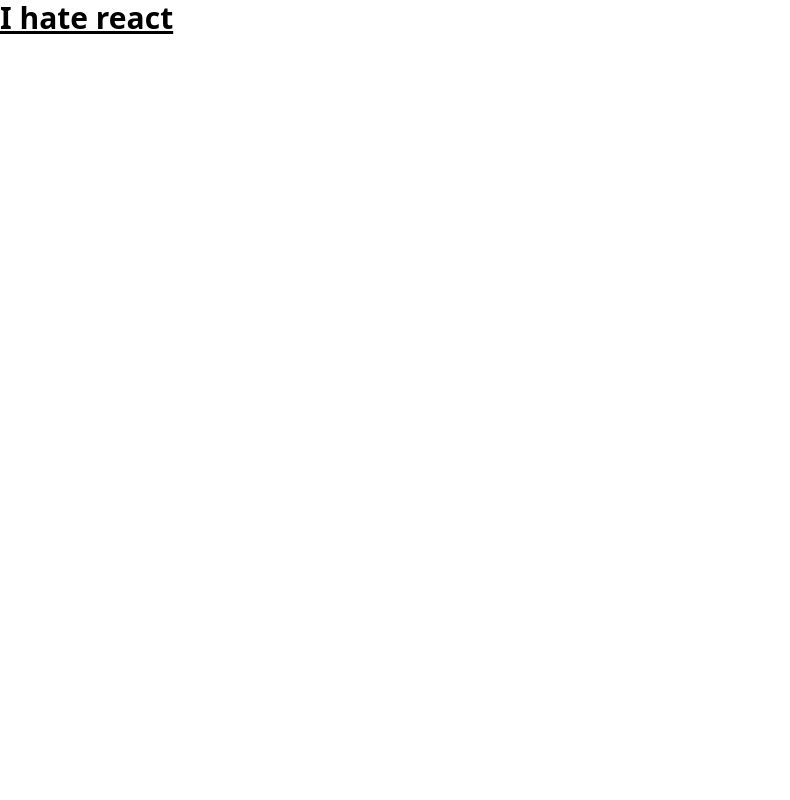
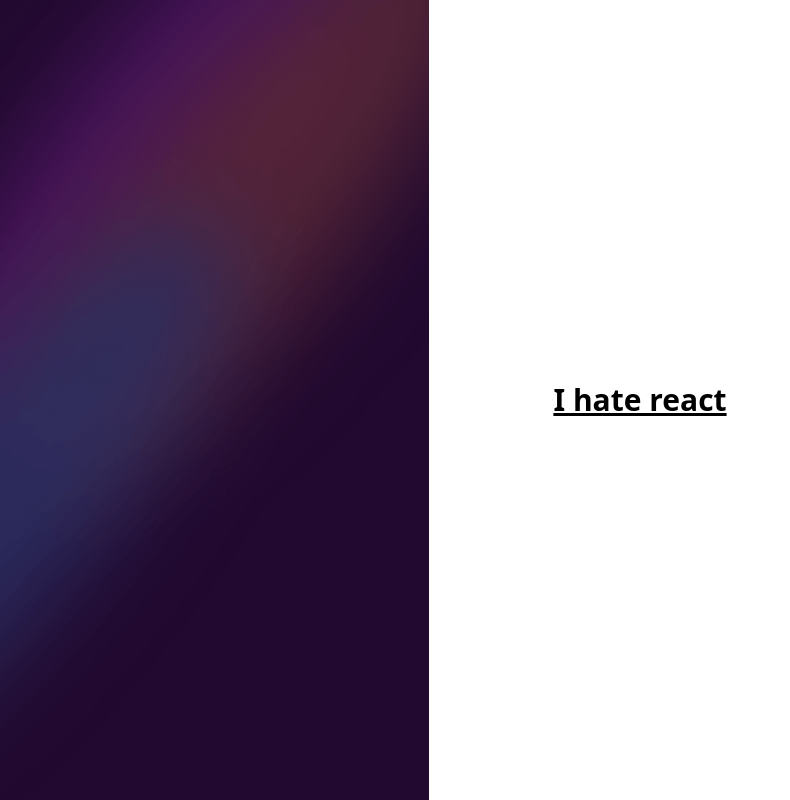
Before and after one commit to rodrigowb4ey/interactive-card-form, a Vue app: page / in a window 1280 px wide. Shown: the whole page, without its empty margins (0-790 px from the left). Built offline with nearby package versions, Linux system fonts and the light colour scheme.

Commit message:
feat: adding background image

```diff
--- a/src/assets/styles.css
+++ b/src/assets/styles.css
@@ -1,3 +1,31 @@
 @tailwind base;
 @tailwind components;
 @tailwind utilities;
+
+@layer base {
+  html,
+  body {
+    height: 100%;
+    margin: 0;
+    padding: 0;
+  }
+
+  body {
+    background-image: url("/assets/images/bg-main-desktop.png");
+    background-repeat: no-repeat;
+    background-size: contain;
+  }
+
+  #app {
+    height: 100%;
+    width: auto;
+    display: flex;
+    justify-content: center;
+    align-items: center;
+  }
+
+  main {
+    height: 80%;
+    width: 80%;
+  }
+}
```
